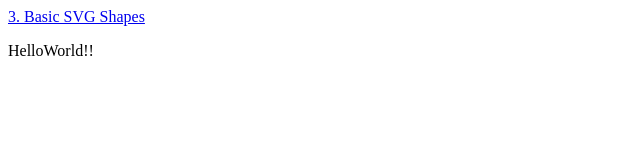
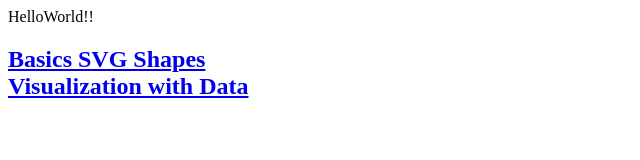
Before and after one commit to afizs/d3, a plain HTML site: page index.html in a window 1280 px wide. Shown: the whole page, without its empty margins (0-640 px from the left). Drawn offline with nearby package versions, Linux system fonts and the light colour scheme.

Commit message:
index updated

```diff
--- a/index.html
+++ b/index.html
@@ -4,8 +4,12 @@
 <script src="https://d3js.org/d3.v4.min.js"></script>
 </head>
 <body>
-  <a href="svgshapes.html"> 3. Basic SVG Shapes </a>
   <script>
   d3.select("body").append("p").text("HelloWorld!!");
   </script>
+
+  <h2>
+    <a href="svgshapes.html" > Basics SVG Shapes </a></br>
+    <a href="visualizedata.html" > Visualization with Data </a>
+  </h2>
 </html>
```
